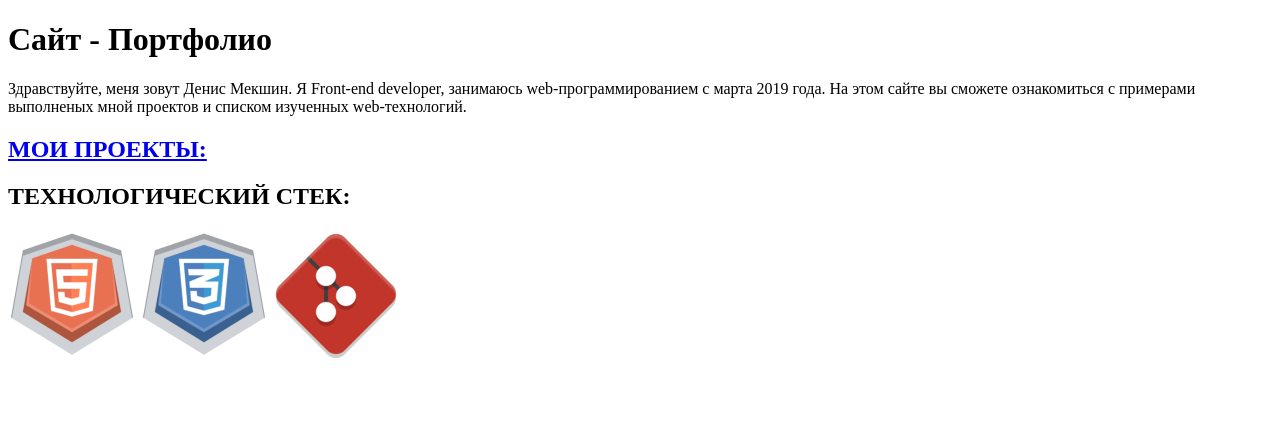
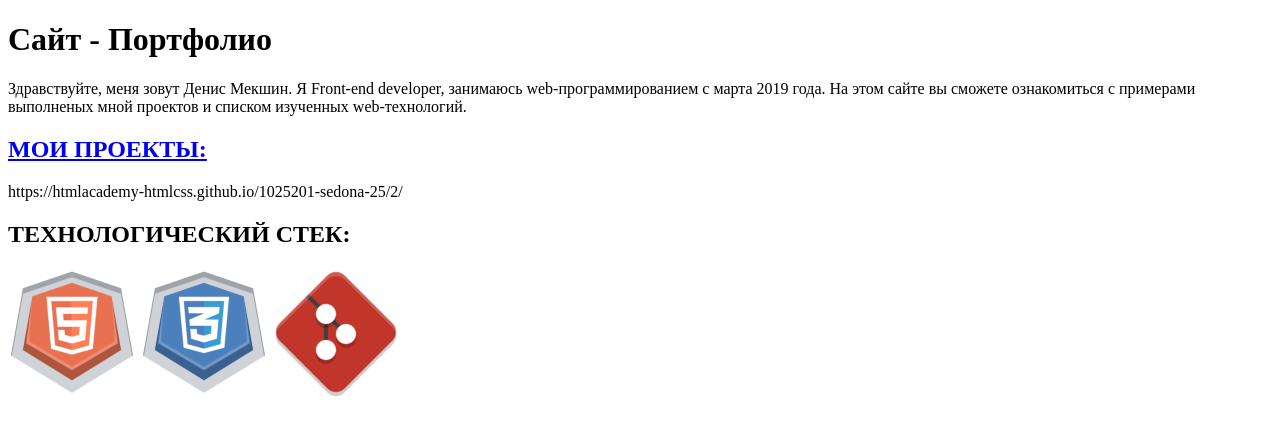
Before and after one commit to code-tracery/code-tracery.github.io, a plain HTML site: page index.html in a window 1280 px wide. Drawn offline with Linux system fonts and the light colour scheme.

Commit message:
Update index.html

```diff
--- a/index.html
+++ b/index.html
@@ -19,7 +19,7 @@
             списком изученных web-технологий.
         </p>
         <h2><a href="#" onclick="f1()">МОИ ПРОЕКТЫ:</a></h2>
-
+        https://htmlacademy-htmlcss.github.io/1025201-sedona-25/2/
             <h2>ТЕХНОЛОГИЧЕСКИЙ СТЕК:</h2>
             <img src="img/html5.png" alt="html5">
             <img src="img/css3.png" alt="css3">
```
